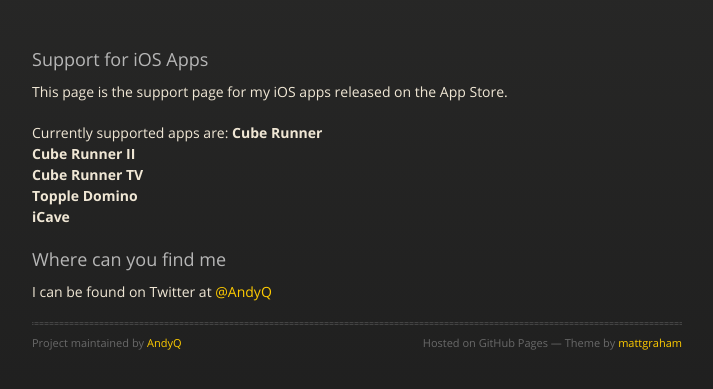
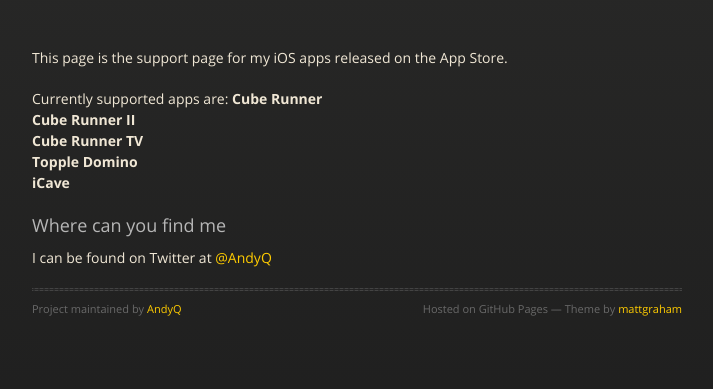
Before and after one commit to AndyQ/Support, a plain HTML site: page index.html in a window 1280 px wide. Shown: the part 187-576 px from the top of the page, without its empty margins (283-996 px from the left). Drawn offline with nearby package versions, Linux system fonts and the light colour scheme.

Commit message:
Update index.html

```diff
--- a/index.html
+++ b/index.html
@@ -28,9 +28,6 @@
           <hr>
         </div>
 
-        <h3>
-<a id="support-for-ios-apps" class="anchor" href="#support-for-ios-apps" aria-hidden="true"><span aria-hidden="true" class="octicon octicon-link"></span></a>Support for iOS Apps</h3>
-
 <p>This page is the support page for my iOS apps released on the App Store.</p>
 
 <p>Currently supported apps are:
```
